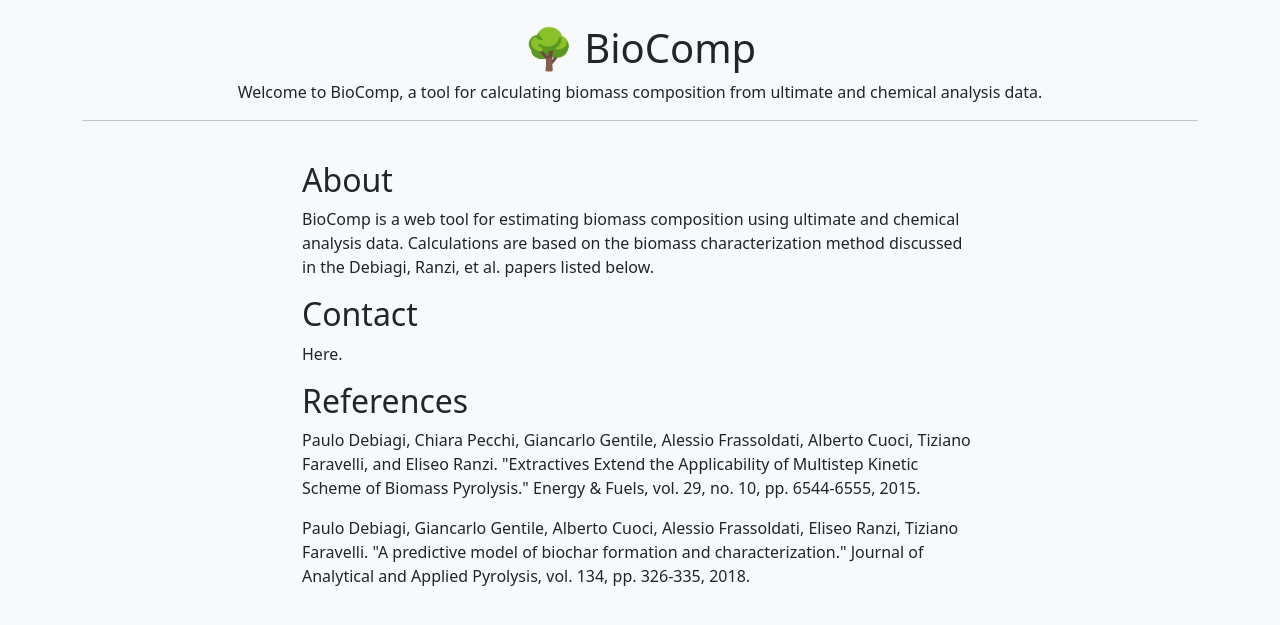
After one commit to wigging/biocomp, a Flask app: page /about in a window 1280 px wide. The commit adds this page. Shown: the top 625 px of the page. Run offline with Flask 2, Linux system fonts and the light colour scheme.

Commit message:
Add the About and Usage pages

```diff
--- a/app.py
+++ b/app.py
@@ -11,6 +11,16 @@ app = Flask(__name__)
 @app.route('/')
 def index():
     return render_template('index.html')
+
+
+@app.route('/about')
+def about():
+    return render_template('about.html')
+
+
+@app.route('/usage')
+def usage():
+    return render_template('usage.html')
 
 
 @app.route('/results', methods=['POST'])
@@ -69,7 +79,7 @@ def results():
         'ywetash': [round(x, 4) for x in bc['y_wetash']]
     }
 
-    # Chart
+    # Script and div for Bokeh plot
     script, div = plot_biocomp(yc, yh, bc['y_rm1'], bc['y_rm2'], bc['y_rm3'])
 
     return render_template('results.html', splits=splits, biocomp=biocomp, optimize=optimize, script=script, div=div)
--- a/static/style.css
+++ b/static/style.css
@@ -1,3 +1,7 @@
 body {
     background-color: rgb(248, 249, 250);
 }
+
+a {
+    text-decoration: none;
+}
--- /dev/null
+++ b/templates/about.html
@@ -0,0 +1,43 @@
+<!DOCTYPE html>
+<html lang="en">
+<head>
+    <meta charset="utf-8">
+    <meta name="viewport" content="width=device-width, initial-scale=1">
+    <link rel="stylesheet" href="https://cdn.jsdelivr.net/npm/bootstrap@5.1.3/dist/css/bootstrap.min.css" integrity="sha384-1BmE4kWBq78iYhFldvKuhfTAU6auU8tT94WrHftjDbrCEXSU1oBoqyl2QvZ6jIW3" crossorigin="anonymous">
+    <link rel="stylesheet" type="text/css" href="{{ url_for('static', filename='style.css') }}">
+    <title>🌳 BioComp</title>
+</head>
+<body>
+
+    <div class="container">
+        <div class="row my-4">
+            <div class="col text-center">
+                <h1>🌳 BioComp</h1>
+                <p>Welcome to BioComp, a tool for calculating biomass composition from ultimate and chemical analysis data.</p>
+                <hr>
+            </div>
+        </div>
+    </div>
+
+    <div class="container" style="max-width: 700px;">
+        <div class="row">
+            <div class="col">
+                <h2>About</h2>
+
+                <p>BioComp is a web tool for estimating biomass composition using ultimate and chemical analysis data. Calculations are based on the biomass characterization method discussed in the Debiagi, Ranzi, et al. papers listed below.</p>
+
+                <h2>Contact</h2>
+
+                <p>Here.</p>
+
+                <h2>References</h2>
+
+                <p>Paulo Debiagi, Chiara Pecchi, Giancarlo Gentile, Alessio Frassoldati, Alberto Cuoci, Tiziano Faravelli, and Eliseo Ranzi. "Extractives Extend the Applicability of Multistep Kinetic Scheme of Biomass Pyrolysis." Energy & Fuels, vol. 29, no. 10, pp. 6544-6555, 2015.</p>
+
+                <p>Paulo Debiagi, Giancarlo Gentile, Alberto Cuoci, Alessio Frassoldati, Eliseo Ranzi, Tiziano Faravelli. "A predictive model of biochar formation and characterization." Journal of Analytical and Applied Pyrolysis, vol. 134, pp. 326-335, 2018.</p>
+            </div>
+        </div>
+    </div>
+
+</body>
+</html>
```
Also changed, not shown: templates/index.html (+4 -3 lines), templates/usage.html (added, +33 -0 lines).
